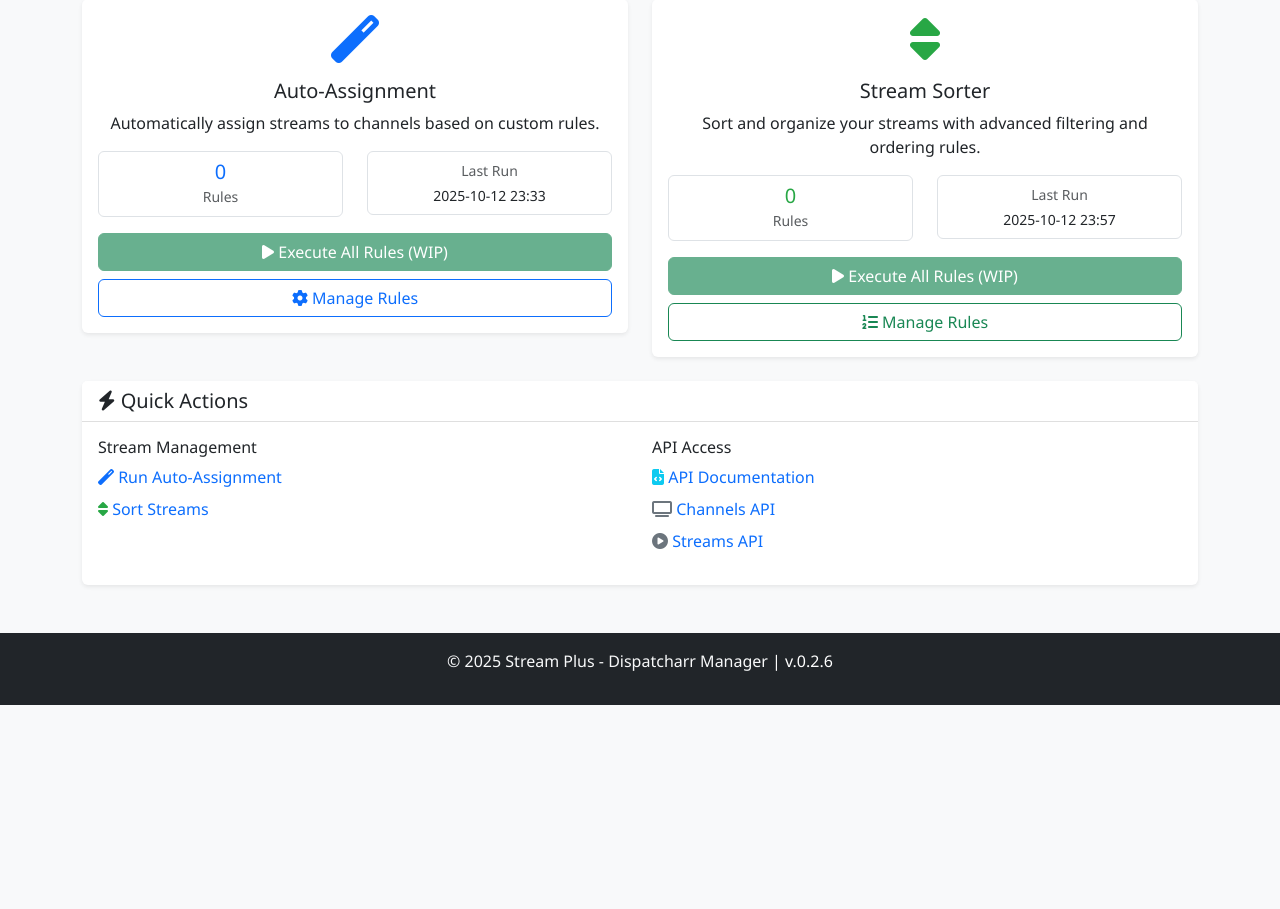
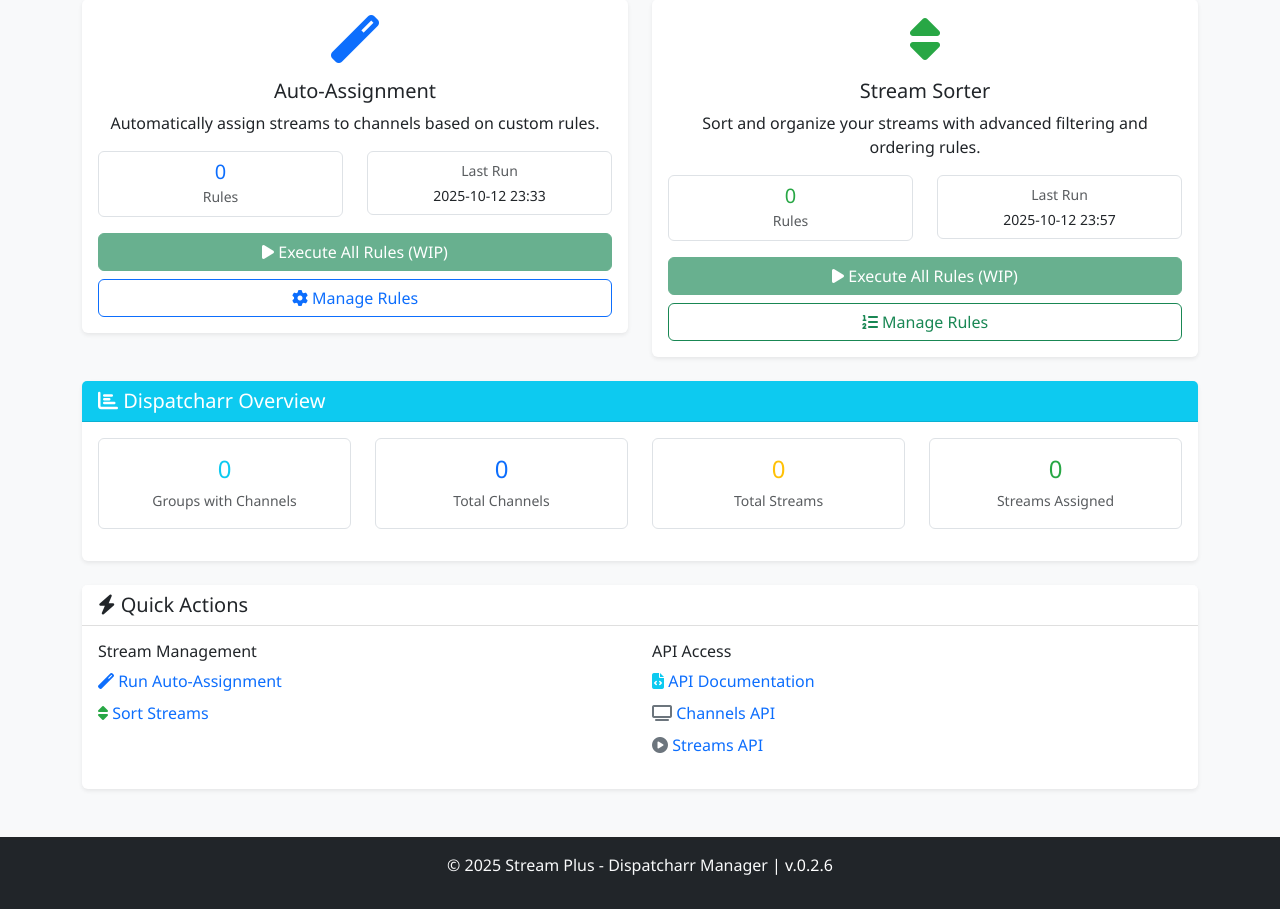
Before and after one commit to bernouilli90/Stream-plus, a Flask app: page / in a window 1280 px wide. Shown: the part 232-1141 px from the top of the page. Before the commit the page ends 937 px from the top, so only its background shows below. Run offline with Flask 3, Linux system fonts and the light colour scheme; data that the repository does not hold is empty; some libraries are stand-ins or nearby versions.

Commit message:
feat: Add Dispatcharr statistics dashboard to home page
- Display groups with channels, total channels, total streams, and assigned streams
- Real-time data loading on each page access
- Clean card-based UI with color-coded statistics
- Update CHANGELOG.md with dashboard feature

```diff
--- a/app.py
+++ b/app.py
@@ -94,6 +94,30 @@ def index():
         # Reload channel groups to ensure they are up to date
         channel_groups_manager.load_groups()
 
+        # Load Dispatcharr statistics
+        print("Loading Dispatcharr statistics...")
+        channels = dispatcharr_client.get_channels()
+        streams = dispatcharr_client.get_streams()
+
+        # Calculate statistics
+        total_channels = len(channels)
+        total_streams = len(streams)
+
+        # Count streams associated with channels (streams that have channel_id)
+        streams_with_channels = sum(1 for stream in streams if stream.get('channel_id'))
+
+        # Count groups with channels (from the reloaded groups manager)
+        groups_with_channels = len(channel_groups_manager.groups)
+
+        dispatcharr_stats = {
+            'groups_with_channels': groups_with_channels,
+            'total_channels': total_channels,
+            'total_streams': total_streams,
+            'streams_with_channels': streams_with_channels
+        }
+
+        print(f"Dispatcharr stats: {dispatcharr_stats}")
+
         # Load execution state
         execution_state = load_execution_state()
 
@@ -113,7 +137,8 @@ def index():
         return render_template('index.html',
                              auto_assignment_rules=auto_assignment_rules,
                              sorting_rules=sorting_rules,
-                             execution_state=execution_state)
+                             execution_state=execution_state,
+                             dispatcharr_stats=dispatcharr_stats)
     except Exception as e:
         print(f"Error loading index data: {e}")
         import traceback
@@ -124,7 +149,8 @@ def index():
                              execution_state={
                                  "auto_assignment": {"last_execution": None, "rules_count": 0},
                                  "stream_sorter": {"last_execution": None, "rules_count": 0}
-                             })
+                             },
+                             dispatcharr_stats={"groups_with_channels": 0, "total_channels": 0, "total_streams": 0, "streams_with_channels": 0})
 
 @app.route('/auto-assign')
 def auto_assign():
--- a/templates/index.html
+++ b/templates/index.html
@@ -105,6 +105,47 @@
                     <a href="{{ url_for('stream_sorter') }}" class="btn btn-outline-success">
                         <i class="fas fa-list-ol"></i> Manage Rules
                     </a>
+                </div>
+            </div>
+        </div>
+    </div>
+</div>
+
+<!-- Dispatcharr Statistics -->
+<div class="row mb-4">
+    <div class="col-12">
+        <div class="card border-info">
+            <div class="card-header bg-info text-white">
+                <h5 class="mb-0">
+                    <i class="fas fa-chart-bar"></i> Dispatcharr Overview
+                </h5>
+            </div>
+            <div class="card-body">
+                <div class="row text-center">
+                    <div class="col-md-3 mb-3">
+                        <div class="border rounded p-3">
+                            <div class="h4 text-info mb-1" id="groups-count">{{ dispatcharr_stats.groups_with_channels }}</div>
+                            <small class="text-muted">Groups with Channels</small>
+                        </div>
+                    </div>
+                    <div class="col-md-3 mb-3">
+                        <div class="border rounded p-3">
+                            <div class="h4 text-primary mb-1" id="channels-count">{{ dispatcharr_stats.total_channels }}</div>
+                            <small class="text-muted">Total Channels</small>
+                        </div>
+                    </div>
+                    <div class="col-md-3 mb-3">
+                        <div class="border rounded p-3">
+                            <div class="h4 text-warning mb-1" id="streams-total-count">{{ dispatcharr_stats.total_streams }}</div>
+                            <small class="text-muted">Total Streams</small>
+                        </div>
+                    </div>
+                    <div class="col-md-3 mb-3">
+                        <div class="border rounded p-3">
+                            <div class="h4 text-success mb-1" id="streams-assigned-count">{{ dispatcharr_stats.streams_with_channels }}</div>
+                            <small class="text-muted">Streams Assigned</small>
+                        </div>
+                    </div>
                 </div>
             </div>
         </div>
```
Also changed, not shown: CHANGELOG.md.
